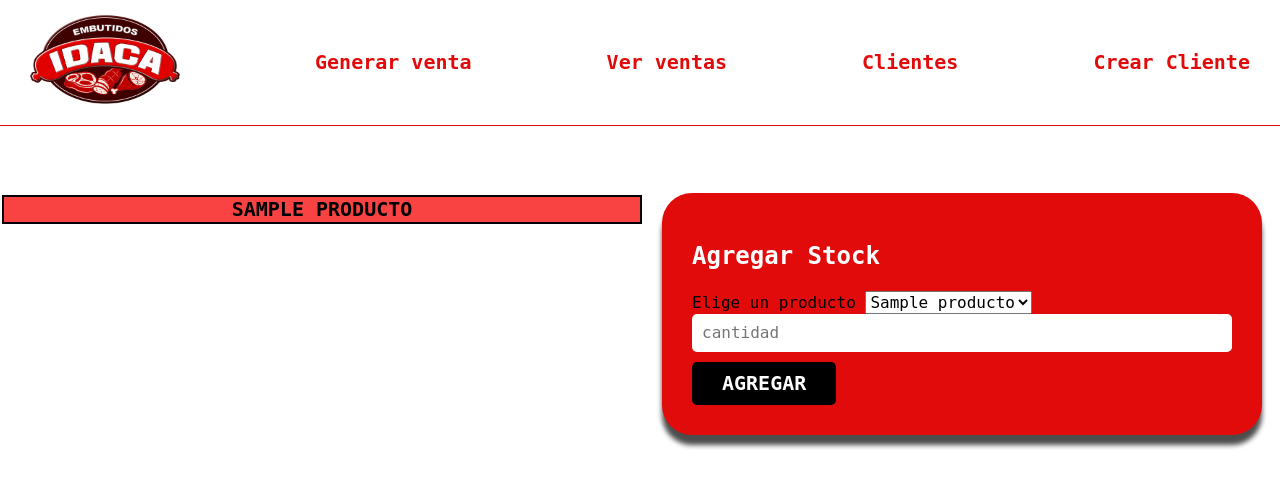
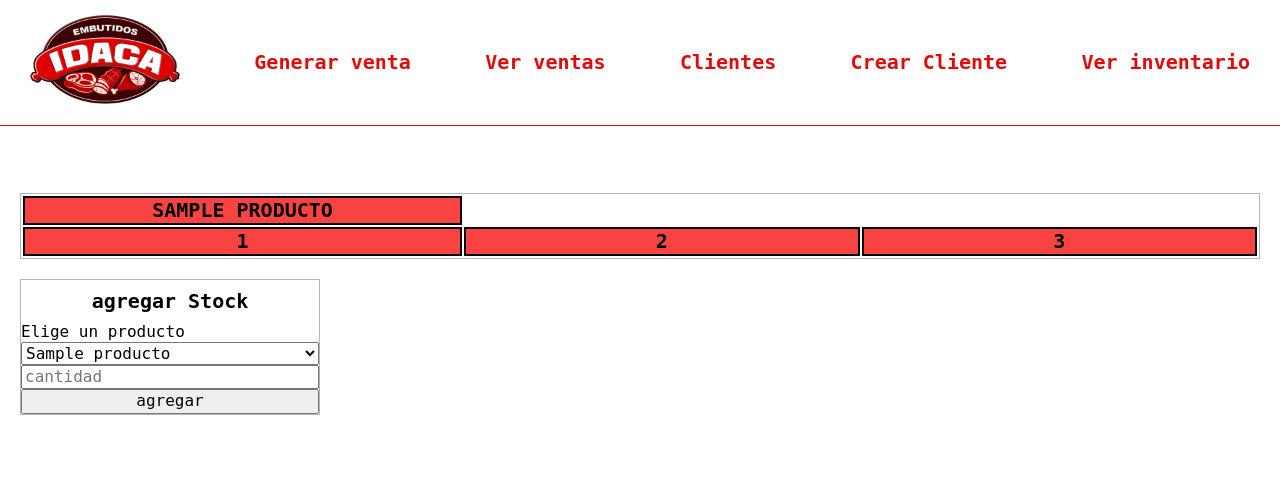
Before and after one commit to isacaFN/proyecto_idaca, a PHP site: page /sections/inventario.php in a window 1280 px wide. Shown: the top 488 px of the page. Run offline with PHP 8.4, Linux system fonts and the light colour scheme; tables that the repository leaves empty or names only in its code hold one stand-in row (values such as "Sample post"); lists and menus that the app fills with data are empty.

Commit message:
cambios2

```diff
--- a/css/style.css
+++ b/css/style.css
@@ -209,4 +209,30 @@
 
 .stock{
     display: flex;
+    flex-direction: column;
+    align-items: center;
+    border: var(--gris) 1px solid;
+    margin: 0px 2rem;
 }
+
+.stock2{
+    border: var(--gris) 1px solid;
+    margin-top: 2rem;
+    width: 30rem;
+    margin-left: 2rem;
+
+}
+
+.formstock{
+    display: grid;
+    grid-template-columns: 2;
+    grid-template-rows: auto;
+
+}
+
+.formstock span{
+    text-align: center;
+    font-size: 2rem;
+    font-weight: 600;
+    padding: 1rem 0;
+}
--- a/sections/inventario.php
+++ b/sections/inventario.php
@@ -18,13 +18,16 @@
             </tr>
 
             <tr>
+                <th>1</th>
+                <th>2</th>
+                <th>3</th>
             </tr>
         </table>
     </div>
-
-    <div>
-        <form class="formulario sombra" action="../functions/addstock.php" method="post" >
-            <h2>Agregar Stock</h2>
+    </section>
+    <div class="stock2">
+        <form class="formstock" action="../functions/addstock.php" method="post" >
+            <span>agregar Stock</span>
             <label for="codpro">Elige un producto</label>
             <select name="codpro">
             <?php
@@ -34,11 +37,9 @@
                 ?>
             </select>
 
-            <input name="cant" class="input-estilo"  type="tel" placeholder="cantidad">
+            <input name="cant" type="tel" placeholder="cantidad">
 
-            <input class="boton with100" type="submit" value="agregar">
+            <input type="submit" value="agregar">
 
         </form>
     </div>
-
-</section>
--- a/sections/navegacion.html
+++ b/sections/navegacion.html
@@ -23,5 +23,6 @@
                 <a href="ventas.php">Ver ventas</a>
                 <a href="clientes.php">Clientes</a>
                 <a href="crear.php">Crear Cliente</a>
+                <a href="inventario.php">Ver inventario</a>
             </nav>
         </div>
```
